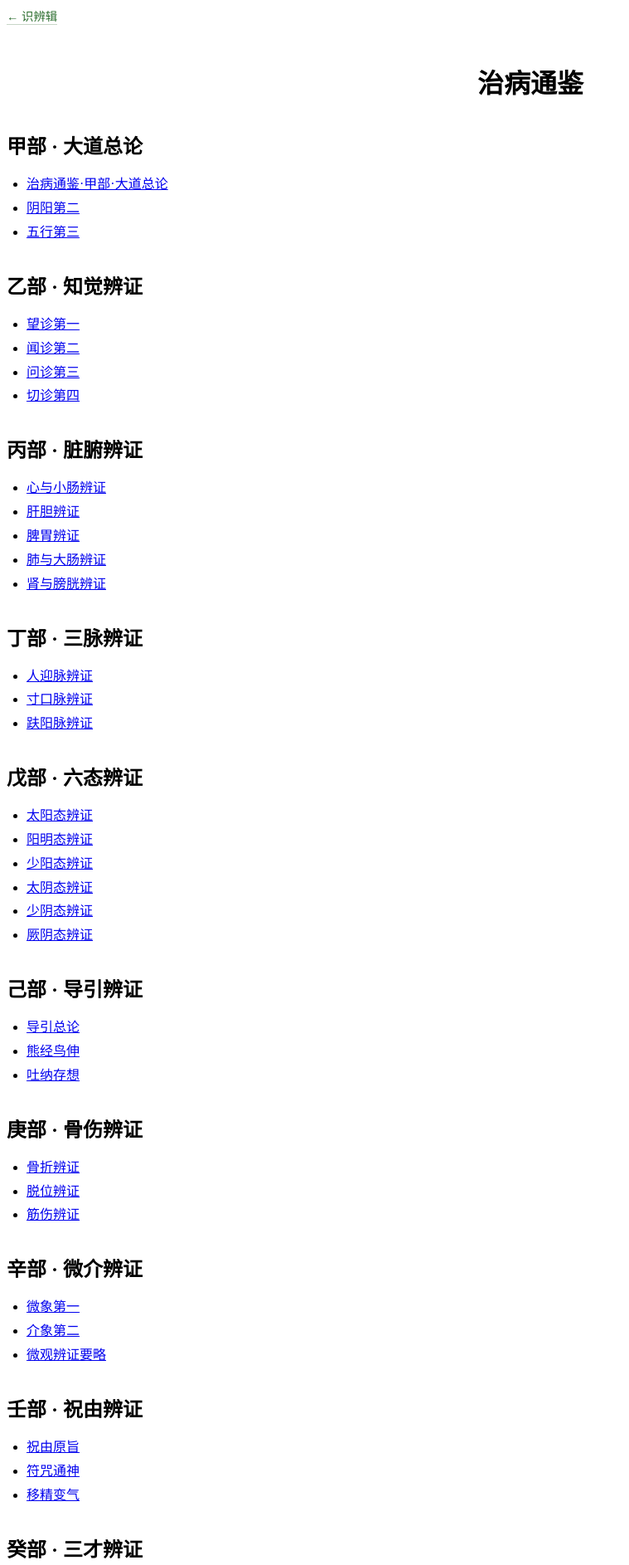
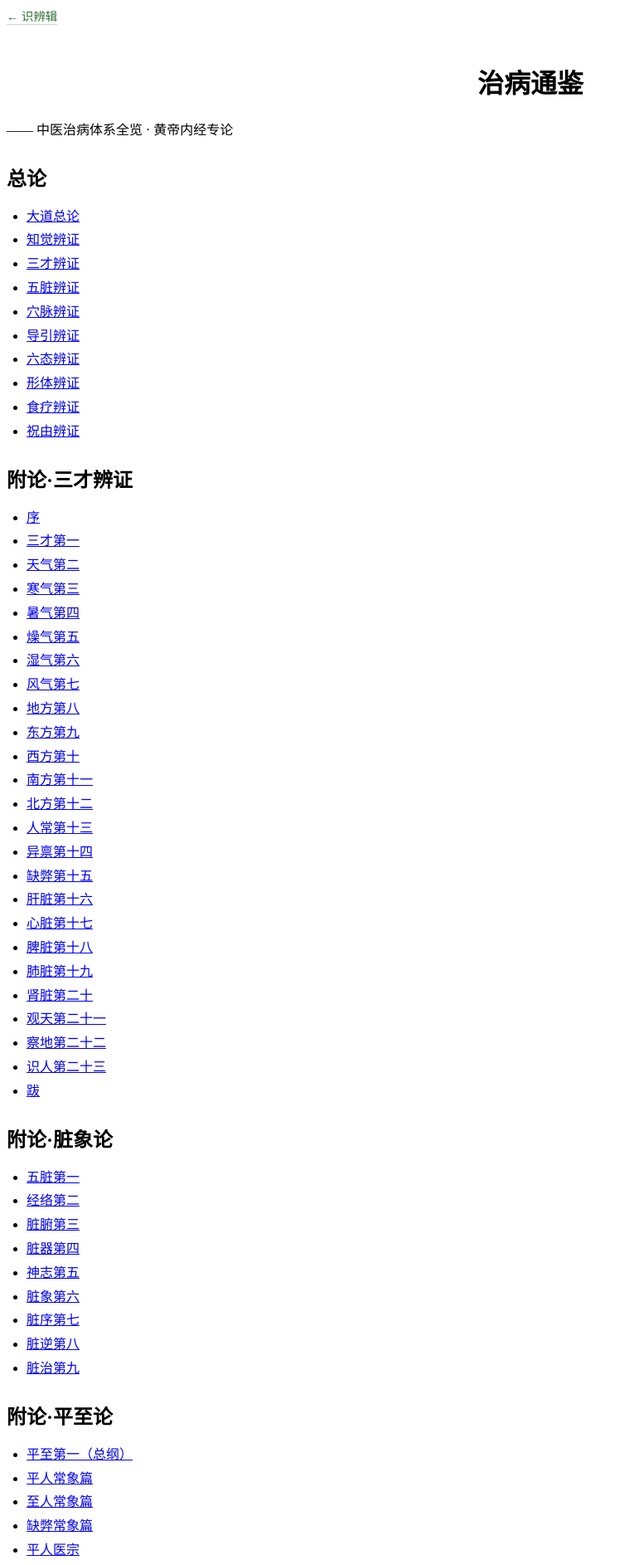
Before and after one commit to chixiao994/chixiao994.github.io, a Jekyll site: the page shibianji/interpretations/先秦/黄帝内经/index.html, which Jekyll copies as it is, in a window 1280 px wide. Shown: the top 1886 px of the page at 83% size, without its empty margins (0-759 px from the left). Built offline with Jekyll 4.4.1, drawn with Linux system fonts in a browser that asks for light colours; some of the changed text lies outside the part shown.

Commit message:
Update index.html

```diff
--- a/shibianji/interpretations/先秦/黄帝内经/index.html
+++ b/shibianji/interpretations/先秦/黄帝内经/index.html
@@ -3,10 +3,10 @@
 <head>
     <meta charset="UTF-8">
     <meta name="viewport" content="width=device-width, initial-scale=1.0, user-scalable=yes">
-    <title>治病通鉴 · 识辨辑</title>
+    <title>治病通鉴 · 黄帝内经 · 识辨辑</title>
     <link rel="stylesheet" href="/shibianji/assets/css/common.css">
     <style>
-        /* 极简后备样式 */
+        /* 极简后备样式，确保基本排版 */
         h1 { text-align: center; }
         .home-link {
             display: inline-block;
@@ -20,125 +20,136 @@
         .footer-note { margin-top: 2rem; font-size: 0.8rem; text-align: center; color: #8a9b8a; }
         ul { padding-left: 1.5rem; margin-bottom: 1rem; }
         li { margin-bottom: 0.3rem; }
-        h2 { margin-top: 1.5em; margin-bottom: 0.5em; }
-        .download {
-            margin: 2rem 0;
-            text-align: center;
-        }
-        .download a {
-            background: #f6f8fa;
-            color: #2c6e2f;
-            padding: 0.5rem 1.2rem;
-            border-radius: 20px;
-            text-decoration: none;
-            border: 1px solid #e2e4e8;
-            transition: 0.2s;
-        }
-        .download a:hover {
-            background: #edf0f3;
-            border-color: #c8d6c8;
-        }
+        h2, h3 { margin-top: 1.2em; margin-bottom: 0.5em; }
     </style>
 </head>
 <body>
 <div class="container">
     <a href="/shibianji/" class="home-link">← 识辨辑</a>
+    <h1>治病通鉴</h1>
+    <p>—— 中医治病体系全览 · 黄帝内经专论</p>
 
-    <h1>治病通鉴</h1>
-
-    <!-- 甲部 大道总论 -->
-    <h2>甲部 · 大道总论</h2>
+    <!-- 总论（十部正篇） -->
+    <h2>总论</h2>
     <ul>
-        <li><a href="01-治病通鉴·甲部·大道总论.html">治病通鉴·甲部·大道总论</a></li>
-        <li><a href="甲02-阴阳第二.html">阴阳第二</a></li>
-        <li><a href="甲03-五行第三.html">五行第三</a></li>
+        <li><a href="治病通鉴·总论·大道总论.html">大道总论</a></li>
+        <li><a href="治病通鉴·总论·知觉辨证.html">知觉辨证</a></li>
+        <li><a href="治病通鉴·总论·三才辨证.html">三才辨证</a></li>
+        <li><a href="治病通鉴·总论·五脏辨证.html">五脏辨证</a></li>
+        <li><a href="治病通鉴·总论·穴脉辨证.html">穴脉辨证</a></li>
+        <li><a href="治病通鉴·总论·导引辨证.html">导引辨证</a></li>
+        <li><a href="治病通鉴·总论·六态辨证.html">六态辨证</a></li>
+        <li><a href="治病通鉴·总论·形体辨证.html">形体辨证</a></li>
+        <li><a href="治病通鉴·总论·食疗辨证.html">食疗辨证</a></li>
+        <li><a href="治病通鉴·总论·祝由辨证.html">祝由辨证</a></li>
     </ul>
 
-    <!-- 乙部 知觉辨证 -->
-    <h2>乙部 · 知觉辨证</h2>
+    <!-- 附论·三才辨证（25篇） -->
+    <h2>附论·三才辨证</h2>
     <ul>
-        <li><a href="乙01-望诊第一.html">望诊第一</a></li>
-        <li><a href="乙02-闻诊第二.html">闻诊第二</a></li>
-        <li><a href="乙03-问诊第三.html">问诊第三</a></li>
-        <li><a href="乙04-切诊第四.html">切诊第四</a></li>
+        <li><a href="治病通鉴·附论·三才辨证·序.html">序</a></li>
+        <li><a href="治病通鉴·附论·三才辨证·三才第一.html">三才第一</a></li>
+        <li><a href="治病通鉴·附论·三才辨证·天气第二.html">天气第二</a></li>
+        <li><a href="治病通鉴·附论·三才辨证·寒气第三.html">寒气第三</a></li>
+        <li><a href="治病通鉴·附论·三才辨证·暑气第四.html">暑气第四</a></li>
+        <li><a href="治病通鉴·附论·三才辨证·燥气第五.html">燥气第五</a></li>
+        <li><a href="治病通鉴·附论·三才辨证·湿气第六.html">湿气第六</a></li>
+        <li><a href="治病通鉴·附论·三才辨证·风气第七.html">风气第七</a></li>
+        <li><a href="治病通鉴·附论·三才辨证·地方第八.html">地方第八</a></li>
+        <li><a href="治病通鉴·附论·三才辨证·东方第九.html">东方第九</a></li>
+        <li><a href="治病通鉴·附论·三才辨证·西方第十.html">西方第十</a></li>
+        <li><a href="治病通鉴·附论·三才辨证·南方第十一.html">南方第十一</a></li>
+        <li><a href="治病通鉴·附论·三才辨证·北方第十二.html">北方第十二</a></li>
+        <li><a href="治病通鉴·附论·三才辨证·人常第十三.html">人常第十三</a></li>
+        <li><a href="治病通鉴·附论·三才辨证·异禀第十四.html">异禀第十四</a></li>
+        <li><a href="治病通鉴·附论·三才辨证·缺弊第十五.html">缺弊第十五</a></li>
+        <li><a href="治病通鉴·附论·三才辨证·肝脏第十六.html">肝脏第十六</a></li>
+        <li><a href="治病通鉴·附论·三才辨证·心脏第十七.html">心脏第十七</a></li>
+        <li><a href="治病通鉴·附论·三才辨证·脾脏第十八.html">脾脏第十八</a></li>
+        <li><a href="治病通鉴·附论·三才辨证·肺脏第十九.html">肺脏第十九</a></li>
+        <li><a href="治病通鉴·附论·三才辨证·肾脏第二十.html">肾脏第二十</a></li>
+        <li><a href="治病通鉴·附论·三才辨证·观天第二十一.html">观天第二十一</a></li>
+        <li><a href="治病通鉴·附论·三才辨证·察地第二十二.html">察地第二十二</a></li>
+        <li><a href="治病通鉴·附论·三才辨证·识人第二十三.html">识人第二十三</a></li>
+        <li><a href="治病通鉴·附论·三才辨证·跋.html">跋</a></li>
     </ul>
 
-    <!-- 丙部 脏腑辨证 -->
-    <h2>丙部 · 脏腑辨证</h2>
+    <!-- 附论·脏象论（九篇） -->
+    <h2>附论·脏象论</h2>
     <ul>
-        <li><a href="丙01-心小肠辨证.html">心与小肠辨证</a></li>
-        <li><a href="丙02-肝胆辨证.html">肝胆辨证</a></li>
-        <li><a href="丙03-脾胃辨证.html">脾胃辨证</a></li>
-        <li><a href="丙04-肺大肠辨证.html">肺与大肠辨证</a></li>
-        <li><a href="丙05-肾膀胱辨证.html">肾与膀胱辨证</a></li>
+        <li><a href="治病通鉴·附论·脏象论·五脏第一.html">五脏第一</a></li>
+        <li><a href="治病通鉴·附论·脏象论·经络第二.html">经络第二</a></li>
+        <li><a href="治病通鉴·附论·脏象论·脏腑第三.html">脏腑第三</a></li>
+        <li><a href="治病通鉴·附论·脏象论·脏器第四.html">脏器第四</a></li>
+        <li><a href="治病通鉴·附论·脏象论·神志第五.html">神志第五</a></li>
+        <li><a href="治病通鉴·附论·脏象论·脏象第六.html">脏象第六</a></li>
+        <li><a href="治病通鉴·附论·脏象论·脏序第七.html">脏序第七</a></li>
+        <li><a href="治病通鉴·附论·脏象论·脏逆第八.html">脏逆第八</a></li>
+        <li><a href="治病通鉴·附论·脏象论·脏治第九.html">脏治第九</a></li>
     </ul>
 
-    <!-- 丁部 三脉辨证 -->
-    <h2>丁部 · 三脉辨证</h2>
+    <!-- 附论·平至论（七篇） -->
+    <h2>附论·平至论</h2>
     <ul>
-        <li><a href="丁01-人迎脉辨证.html">人迎脉辨证</a></li>
-        <li><a href="丁02-寸口脉辨证.html">寸口脉辨证</a></li>
-        <li><a href="丁03-趺阳脉辨证.html">趺阳脉辨证</a></li>
+        <li><a href="治病通鉴·附论·平至论·平至第一.html">平至第一（总纲）</a></li>
+        <li><a href="治病通鉴·附论·平至论·平人常象篇.html">平人常象篇</a></li>
+        <li><a href="治病通鉴·附论·平至论·至人常象篇.html">至人常象篇</a></li>
+        <li><a href="治病通鉴·附论·平至论·缺弊常象篇.html">缺弊常象篇</a></li>
+        <li><a href="治病通鉴·附论·平至论·平人医宗.html">平人医宗</a></li>
+        <li><a href="治病通鉴·附论·平至论·至人医宗.html">至人医宗</a></li>
+        <li><a href="治病通鉴·附论·平至论·缺弊医宗.html">缺弊医宗</a></li>
     </ul>
 
-    <!-- 戊部 六态辨证 -->
-    <h2>戊部 · 六态辨证</h2>
+    <!-- 附论·六态论（十篇） -->
+    <h2>附论·六态论</h2>
     <ul>
-        <li><a href="戊01-太阳态辨证.html">太阳态辨证</a></li>
-        <li><a href="戊02-阳明态辨证.html">阳明态辨证</a></li>
-        <li><a href="戊03-少阳态辨证.html">少阳态辨证</a></li>
-        <li><a href="戊04-太阴态辨证.html">太阴态辨证</a></li>
-        <li><a href="戊05-少阴态辨证.html">少阴态辨证</a></li>
-        <li><a href="戊06-厥阴态辨证.html">厥阴态辨证</a></li>
+        <li><a href="治病通鉴·附论·六态论·六态第一（伤寒）.html">六态第一（伤寒）</a></li>
+        <li><a href="治病通鉴·附论·六态论·卒病第二.html">卒病第二</a></li>
+        <li><a href="治病通鉴·附论·六态论·阴阳第三.html">阴阳第三</a></li>
+        <li><a href="治病通鉴·附论·六态论·经络第四.html">经络第四</a></li>
+        <li><a href="治病通鉴·附论·六态论·脏腑第五.html">脏腑第五</a></li>
+        <li><a href="治病通鉴·附论·六态论·时序第六.html">时序第六</a></li>
+        <li><a href="治病通鉴·附论·六态论·解病第七.html">解病第七</a></li>
+        <li><a href="治病通鉴·附论·六态论·选药第八.html">选药第八</a></li>
+        <li><a href="治病通鉴·附论·六态论·化合第九.html">化合第九</a></li>
+        <li><a href="治病通鉴·附论·六态论·随证治之第十.html">随证治之第十</a></li>
     </ul>
 
-    <!-- 己部 导引辨证 -->
-    <h2>己部 · 导引辨证</h2>
+    <!-- 附论·内证溯源 -->
+    <h2>附论·内证溯源</h2>
     <ul>
-        <li><a href="己01-导引总论.html">导引总论</a></li>
-        <li><a href="己02-熊经鸟伸.html">熊经鸟伸</a></li>
-        <li><a href="己03-吐纳存想.html">吐纳存想</a></li>
+        <li><a href="治病通鉴·附论·内证溯源.html">内证溯源</a></li>
     </ul>
 
-    <!-- 庚部 骨伤辨证 -->
-    <h2>庚部 · 骨伤辨证</h2>
+    <!-- 附论·三邪论（新增序，共23篇） -->
+    <h2>附论·三邪论</h2>
     <ul>
-        <li><a href="庚01-骨折辨证.html">骨折辨证</a></li>
-        <li><a href="庚02-脱位辨证.html">脱位辨证</a></li>
-        <li><a href="庚03-筋伤辨证.html">筋伤辨证</a></li>
+        <li><a href="治病通鉴·附论·三邪论·序.html">序</a></li>
+        <li><a href="治病通鉴·附论·三邪论·三邪第一.html">三邪第一</a></li>
+        <li><a href="治病通鉴·附论·三邪论·论寒第二.html">论寒第二</a></li>
+        <li><a href="治病通鉴·附论·三邪论·论暑第三.html">论暑第三</a></li>
+        <li><a href="治病通鉴·附论·三邪论·论湿第四.html">论湿第四</a></li>
+        <li><a href="治病通鉴·附论·三邪论·论感知第五.html">论感知第五</a></li>
+        <li><a href="治病通鉴·附论·三邪论·论麻辣第六.html">论麻辣第六</a></li>
+        <li><a href="治病通鉴·附论·三邪论·论泻金第七.html">论泻金第七</a></li>
+        <li><a href="治病通鉴·附论·三邪论·论救金第八.html">论救金第八</a></li>
+        <li><a href="治病通鉴·附论·三邪论·论补水第九.html">论补水第九</a></li>
+        <li><a href="治病通鉴·附论·三邪论·论救水第十.html">论救水第十</a></li>
+        <li><a href="治病通鉴·附论·三邪论·论疏木第十一.html">论疏木第十一</a></li>
+        <li><a href="治病通鉴·附论·三邪论·论控火第十二.html">论控火第十二</a></li>
+        <li><a href="治病通鉴·附论·三邪论·论培土第十三.html">论培土第十三</a></li>
+        <li><a href="治病通鉴·附论·三邪论·论五行周流第十四.html">论五行周流第十四</a></li>
+        <li><a href="治病通鉴·附论·三邪论·论六经融通第十五.html">论六经融通第十五</a></li>
+        <li><a href="治病通鉴·附论·三邪论·论暑湿派第十六.html">论暑湿派第十六</a></li>
+        <li><a href="治病通鉴·附论·三邪论·论火神派第十七.html">论火神派第十七</a></li>
+        <li><a href="治病通鉴·附论·三邪论·论巴蜀本草第十八.html">论巴蜀本草第十八</a></li>
+        <li><a href="治病通鉴·附论·三邪论·论骨伤第十九.html">论骨伤第十九</a></li>
+        <li><a href="治病通鉴·附论·三邪论·论导引第二十.html">论导引第二十</a></li>
+        <li><a href="治病通鉴·附论·三邪论·论穴脉第二十一.html">论穴脉第二十一</a></li>
+        <li><a href="治病通鉴·附论·三邪论·跋.html">跋</a></li>
     </ul>
 
-    <!-- 辛部 微介辨证 -->
-    <h2>辛部 · 微介辨证</h2>
-    <ul>
-        <li><a href="辛01-微象第一.html">微象第一</a></li>
-        <li><a href="辛02-介象第二.html">介象第二</a></li>
-        <li><a href="辛03-微观辨证要略.html">微观辨证要略</a></li>
-    </ul>
-
-    <!-- 壬部 祝由辨证 -->
-    <h2>壬部 · 祝由辨证</h2>
-    <ul>
-        <li><a href="壬01-祝由原旨.html">祝由原旨</a></li>
-        <li><a href="壬02-符咒通神.html">符咒通神</a></li>
-        <li><a href="壬03-移精变气.html">移精变气</a></li>
-    </ul>
-
-    <!-- 癸部 三才辨证 -->
-    <h2>癸部 · 三才辨证</h2>
-    <ul>
-        <li><a href="癸01-天部辨证.html">天部辨证</a></li>
-        <li><a href="癸02-地部辨证.html">地部辨证</a></li>
-        <li><a href="癸03-人部辨证.html">人部辨证</a></li>
-        <li><a href="癸04-三才合参.html">三才合参</a></li>
-    </ul>
-
-    <!-- 下载链接 -->
-    <div class="download">
-        <a href="https://pan.baidu.com/s/17ErE4CjyHQjUOHuZiha5ZQ?pwd=453z" target="_blank" rel="noopener noreferrer">📄 下载《黄帝内经》扫描件 (PDF)</a>
-    </div>
-
-    <div class="footer-note">识辨辑 · 古籍解读与知识重构</div>
+    <div class="footer-note">识辨辑 · 古籍解读与知识重构 · 黄帝内经专题</div>
 </div>
 
 <!-- 返回顶部透明小圆球 -->
```
